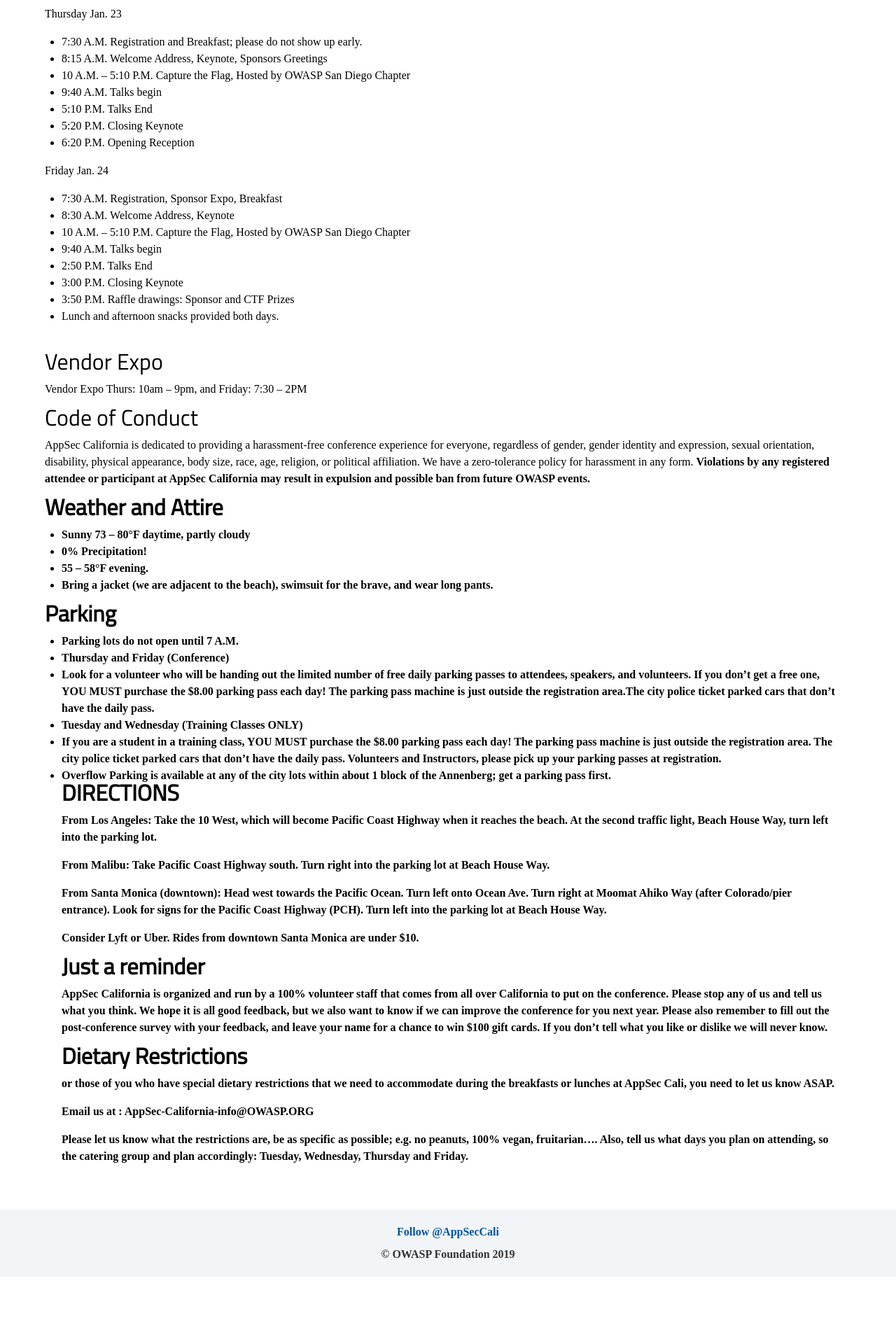
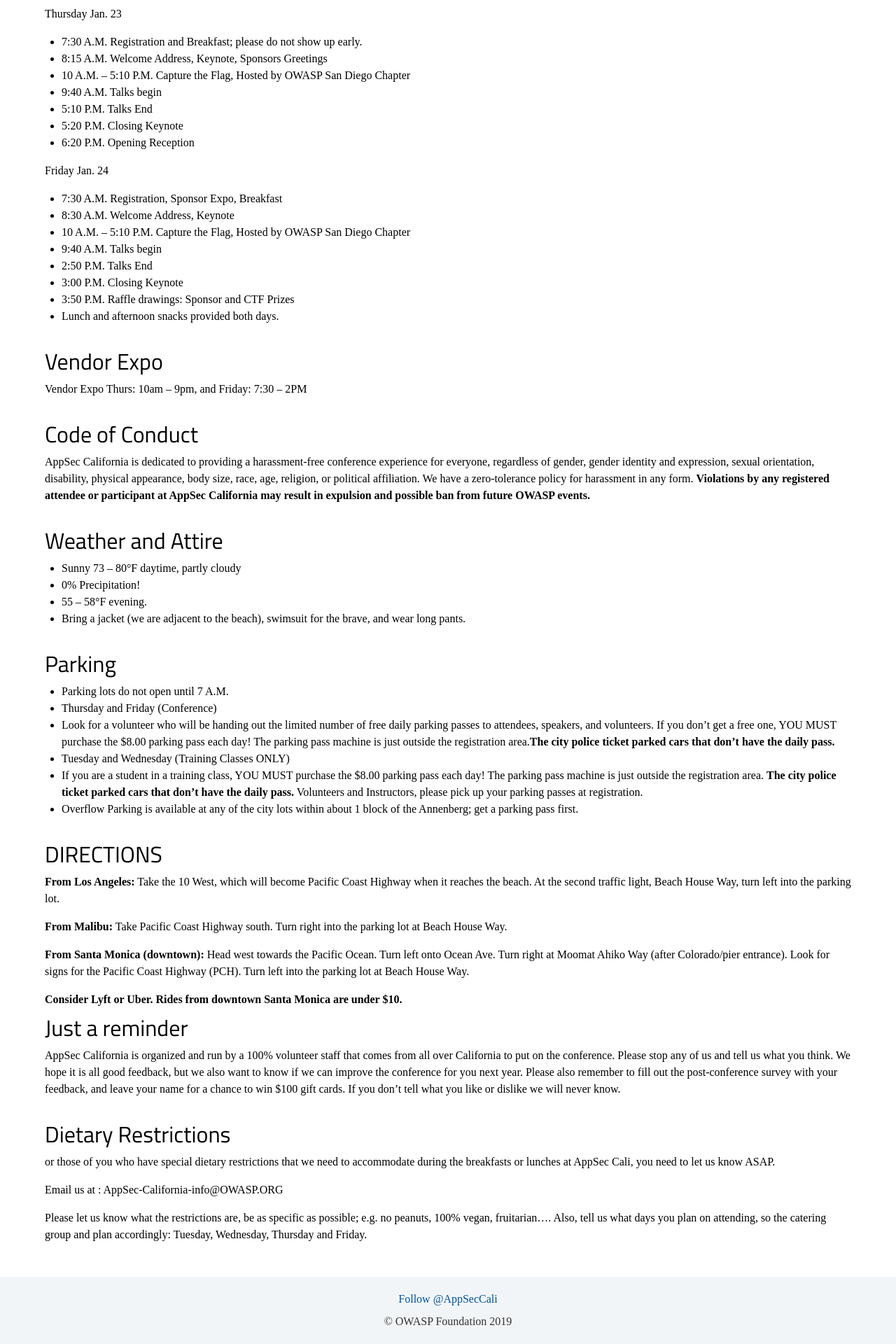
Before and after one commit to OWASP/2020-appseccalifornia, a Jekyll site: the page built from logistics/index.html, in a window 1280 px wide. Shown: the part 1011-2931 px from the top of the page at 70% size. Built offline with Jekyll 4.4.1, drawn with Linux system fonts in a browser that asks for light colours; some web fonts are replaced; comment, search, counter and statistics services are not loaded; before the commit the page ends 2835 px from its top, so only the background shows below that.

Commit message:
formatting logistics

```diff
--- a/logistics/index.html
+++ b/logistics/index.html
@@ -56,10 +56,10 @@
 <br>
 <h2>Vendor Expo</h2>
 <p>Vendor Expo Thurs: 10am – 9pm, and Friday: 7:30 – 2PM</p>
-
+<br>
 <h2>Code of Conduct</h2>
-<p>AppSec California is dedicated to providing a harassment-free conference experience for everyone, regardless of gender, gender identity and expression, sexual orientation, disability, physical appearance, body size, race, age, religion, or political affiliation.  We have a zero-tolerance policy for harassment in any form. <b>Violations by any registered attendee or participant at AppSec California may result in expulsion and possible ban from future OWASP events.<b></p>
-
+<p>AppSec California is dedicated to providing a harassment-free conference experience for everyone, regardless of gender, gender identity and expression, sexual orientation, disability, physical appearance, body size, race, age, religion, or political affiliation.  We have a zero-tolerance policy for harassment in any form. <b>Violations by any registered attendee or participant at AppSec California may result in expulsion and possible ban from future OWASP events.</b></p>
+<br>
 <h2>Weather and Attire</h2>
 <ul>
 <li>Sunny 73 – 80°F daytime, partly cloudy</li>
@@ -67,7 +67,7 @@
 <li>55 – 58°F evening.</li>
 <li>Bring a jacket (we are adjacent to the beach), swimsuit for the brave, and wear long pants.</li>
 </ul>
-
+<br>
 <h2>Parking</h2>
 <ul>
 <li>Parking lots do not open until 7 A.M.</li>
@@ -76,8 +76,8 @@
 <li>Tuesday and Wednesday (Training Classes ONLY)</li>
 <li>If you are a student in a training class, YOU MUST purchase the $8.00 parking pass each day!  The parking pass machine is just outside the registration area. <b>The city police ticket parked cars that don’t have the daily pass.</b>  Volunteers and Instructors, please pick up your parking passes at registration.</li>
 <li>Overflow Parking is available at any of the city lots within about 1 block of the Annenberg; get a parking pass first.</li>
-
-
+</ul>
+<br>
 <h2>DIRECTIONS</h2>
 <p><b>From Los Angeles:</b> Take the 10 West, which will become Pacific Coast Highway when it reaches the beach. At the second traffic light, Beach House Way, turn left into the parking lot.</p>
 
@@ -89,7 +89,7 @@
 
 <h2>Just a reminder</h2>
 <p>AppSec California is organized and run by a 100% volunteer staff that comes from all over California to put on the conference. Please stop any of us and tell us what you think.  We hope it is all good feedback, but we also want to know if we can improve the conference for you next year.  Please also remember to fill out the post-conference survey with your feedback, and leave your name for a chance to win $100 gift cards. If you don’t tell what you like or dislike we will never know.</p>
-
+<br>
 <h2>Dietary Restrictions</h2>
 <p>or those of you who have special dietary restrictions that we need to accommodate during the breakfasts or lunches at AppSec Cali, you need to let us know ASAP.</p>
 
```
